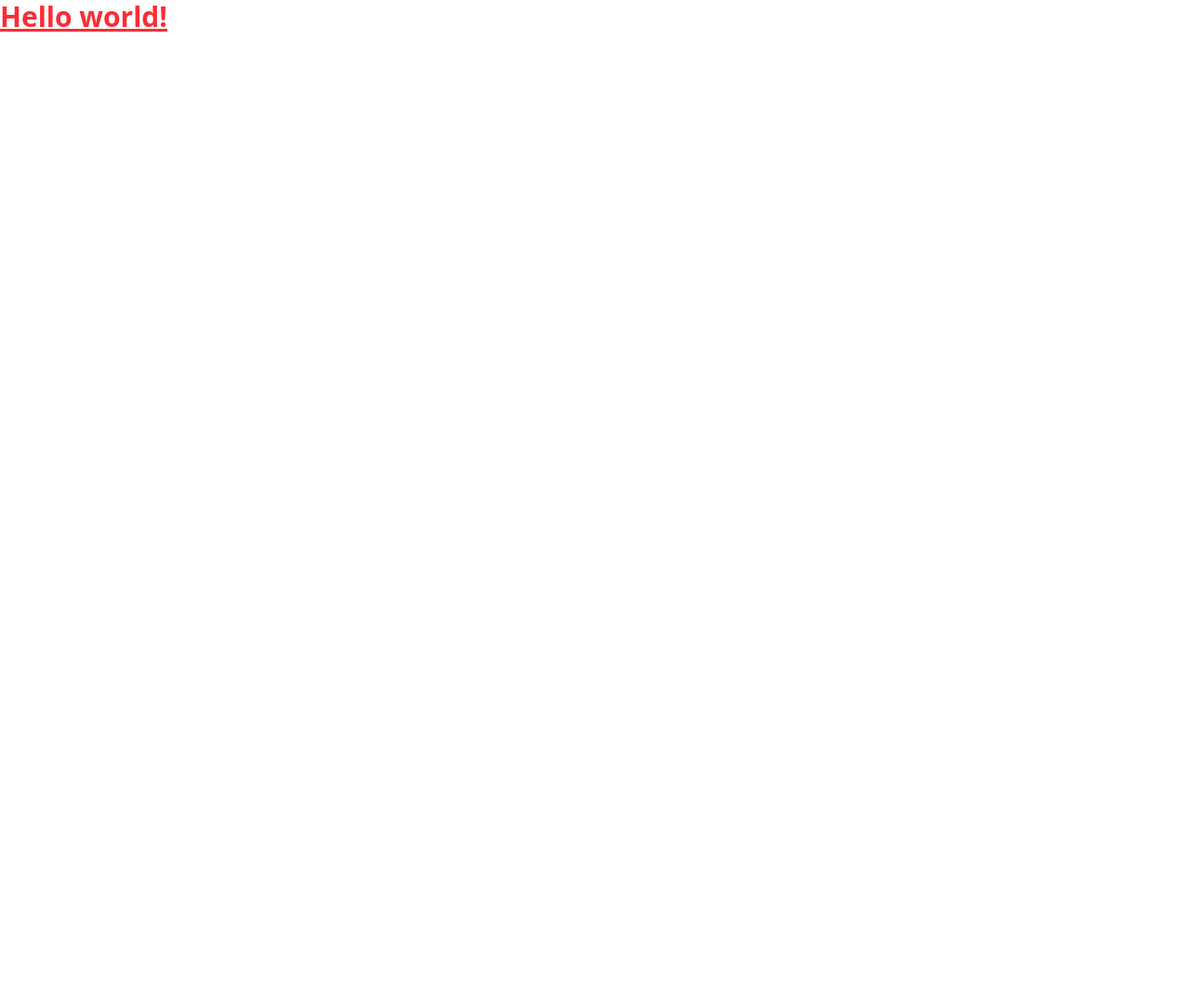
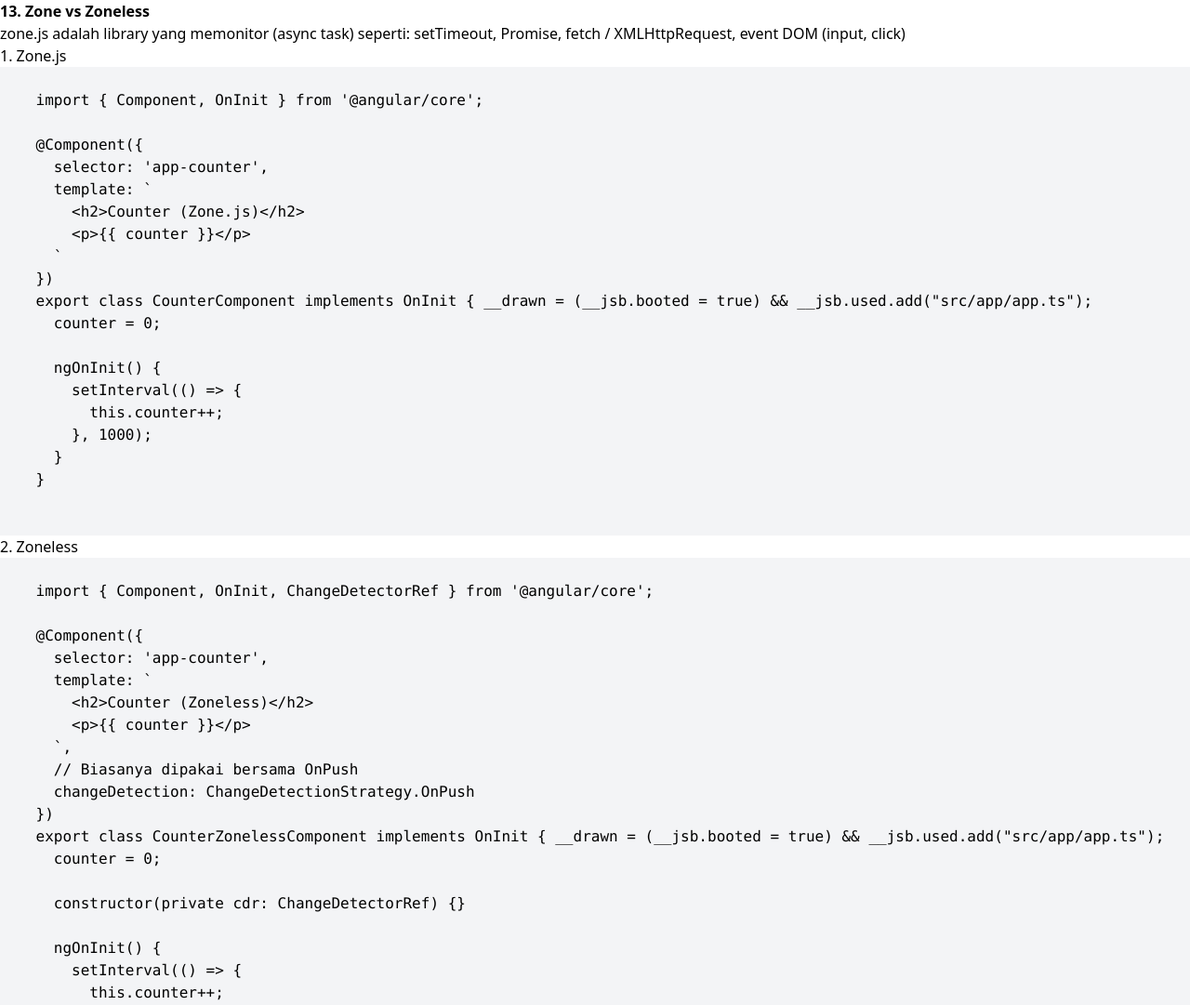
Before and after one commit to Happid/pre-interview-angular, an Angular app: page / in a window 1280 px wide. Shown: the top 1081 px of the page at 93% size. Before the commit the page ends 800 px from the top, so only its background shows below. Built offline with nearby package versions, Linux system fonts and the light colour scheme.

Commit message:
zone vs zoneless vs zoneless + signal

```diff
--- a/src/app/app.html
+++ b/src/app/app.html
@@ -1,2 +1,20 @@
-<h1 class="text-3xl font-bold underline text-red-500">Hello world!</h1>
-<router-outlet />
+<div class="container mx-auto">
+  <h3 class="font-bold">13. Zone vs Zoneless</h3>
+  <p>zone.js adalah library yang memonitor (async task) seperti: setTimeout, Promise, fetch / XMLHttpRequest, event DOM (input, click)</p>
+
+  <h3>1. Zone.js</h3>
+  <pre class="bg-gray-100">
+    <code>{{code1}}</code>
+  </pre>
+
+  <h3>2. Zoneless</h3>
+  <pre class="bg-gray-100">
+    <code>{{code2}}</code>
+  </pre>
+
+  <h3>3. Zoneless + Signal</h3>
+  <pre class="bg-gray-100">
+    <code>{{code3}}</code>
+  </pre>
+  <router-outlet />
+</div>
--- a/src/app/app.ts
+++ b/src/app/app.ts
@@ -10,4 +10,72 @@ import { RouterOutlet } from '@angular/router';
 export class App {
   protected readonly title = signal('pre-interview-angular');
   x = 's';
+
+  code1 = `
+    import { Component, OnInit } from '@angular/core';
+
+    @Component({
+      selector: 'app-counter',
+      template: \`
+        <h2>Counter (Zone.js)</h2>
+        <p>{{ counter }}</p>
+      \`
+    })
+    export class CounterComponent implements OnInit {
+      counter = 0;
+
+      ngOnInit() {
+        setInterval(() => {
+          this.counter++;
+        }, 1000);
+      }
+    }
+  `;
+
+  code2 = `
+    import { Component, OnInit, ChangeDetectorRef } from '@angular/core';
+
+    @Component({
+      selector: 'app-counter',
+      template: \`
+        <h2>Counter (Zoneless)</h2>
+        <p>{{ counter }}</p>
+      \`,
+      // Biasanya dipakai bersama OnPush
+      changeDetection: ChangeDetectionStrategy.OnPush
+    })
+    export class CounterZonelessComponent implements OnInit {
+      counter = 0;
+
+      constructor(private cdr: ChangeDetectorRef) {}
+
+      ngOnInit() {
+        setInterval(() => {
+          this.counter++;
+          this.cdr.detectChanges(); // 🔴 WAJIB
+        }, 1000);
+      }
+    }
+  `;
+
+  code3 = `
+    import { Component, signal } from '@angular/core';
+
+    @Component({
+      selector: 'app-counter',
+      template: \`
+        <h2>Counter (Zoneless + Signal)</h2>
+        <p>{{ counter() }}</p>
+      \`
+    })
+    export class CounterSignalComponent {
+      counter = signal(0);
+
+      constructor() {
+        setInterval(() => {
+          this.counter.update(v => v + 1);
+        }, 1000);
+      }
+    }
+  `;
 }
```
